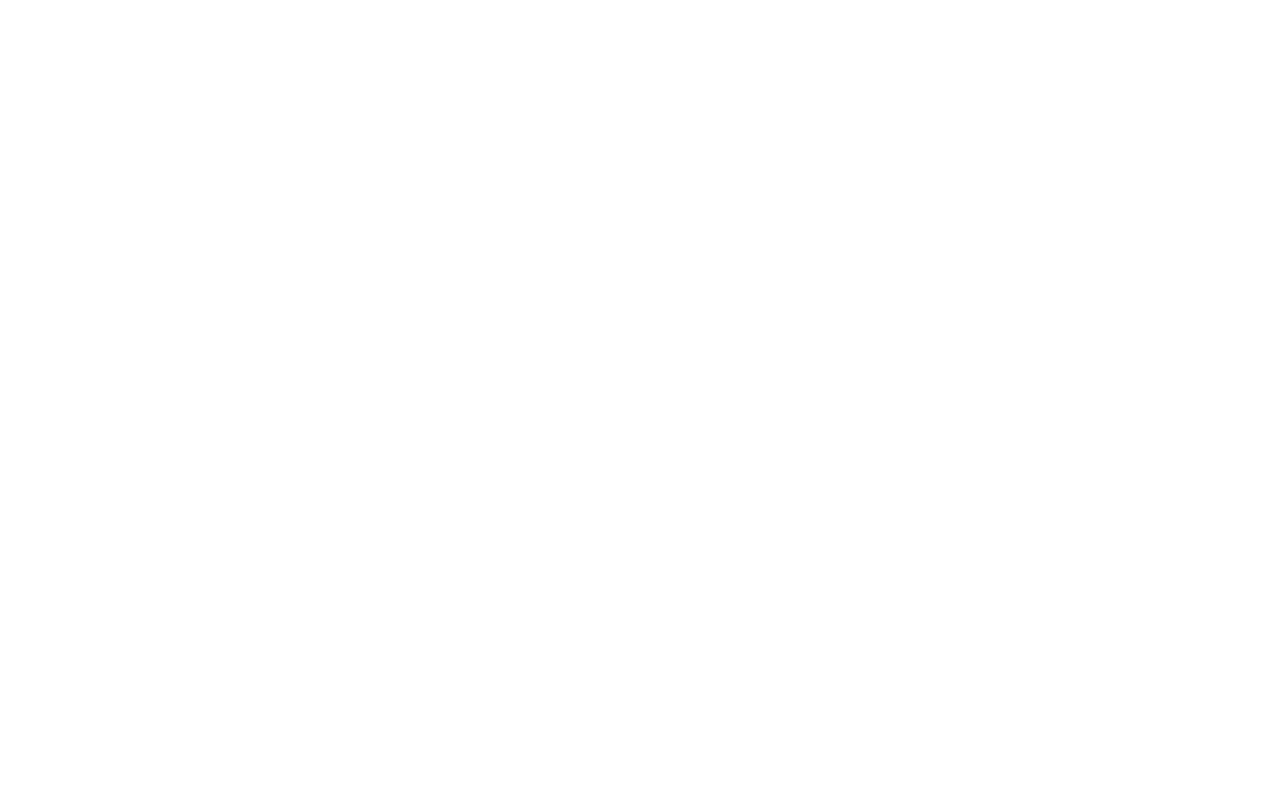
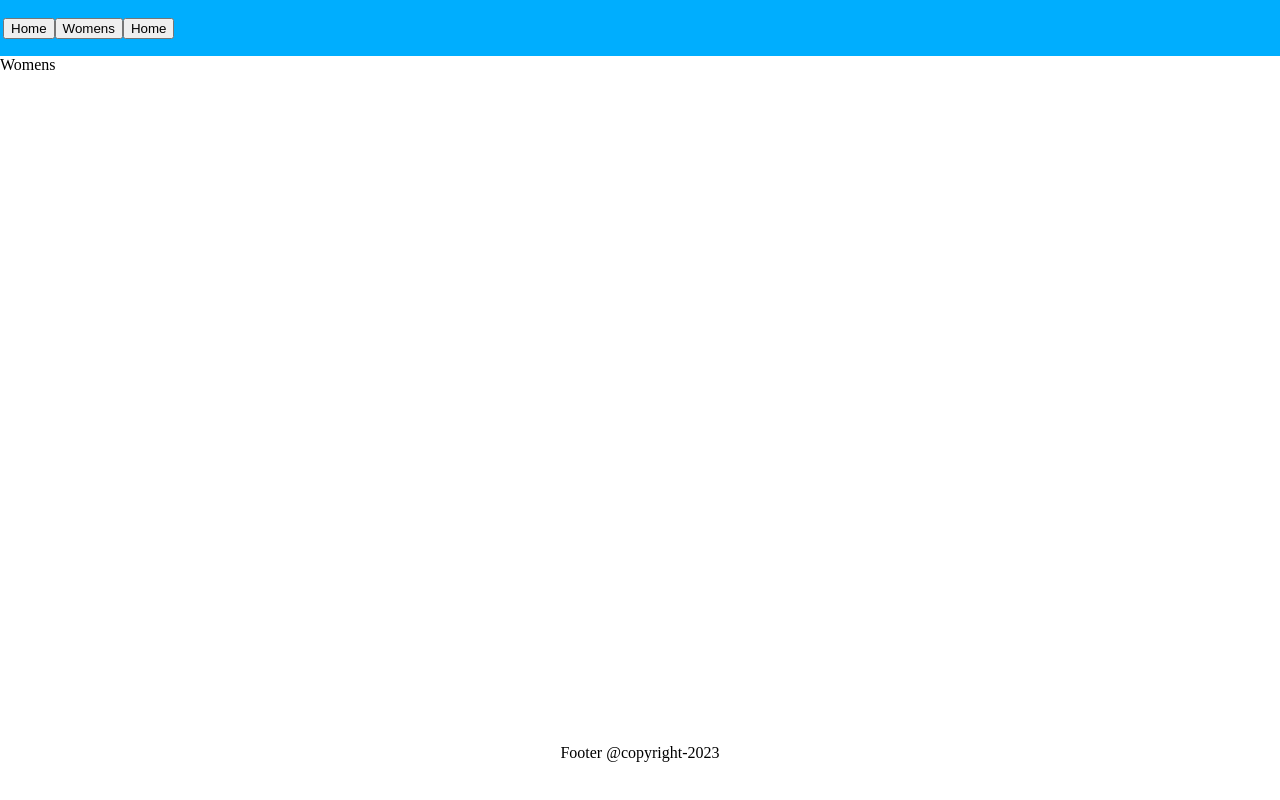
Before and after one commit to amrit-7/react-tut, a React (Vite) app: page /womens in a window 1280 px wide. Before the commit this address had no page. Built offline with nearby package versions, Linux system fonts and the light colour scheme.

Commit message:
routes and outlet layout

```diff
--- a/index.html
+++ b/index.html
@@ -6,7 +6,7 @@
     <meta name="viewport" content="width=device-width, initial-scale=1.0" />
     <title>Vite + React</title>
   </head>
-  <body>
+  <body style="padding: 0; margin: 0;">
     <div id="root"></div>
     <script type="module" src="/src/main.jsx"></script>
   </body>
--- a/src/App.jsx
+++ b/src/App.jsx
@@ -1,29 +1,16 @@
 import { Routes, Route } from "react-router";
-import HomePage from "./Pages/HomePage/HomePage";
-import LoginPage from "./Pages/Login/LoginPage";
 import { BrowserRouter } from "react-router-dom";
-import RegisterPage from "./Pages/Register/RegisterPage";
-import AllCategories from "./Pages/Users/AllUsers";
+import Layout from "./Layout/Layout";
+import AllUsers from "./Pages/Users/AllUsers";
 import Womens from "./Pages/Users/Womens";
-import Kids from "./Pages/Users/Kids";
-import Notfound from "./Pages/NotFound/Notfound";
-import MensRoutes from "./Pages/Mens/MensRoutes";
-import UserRoutes from "./Pages/Users/UserRoutes";
 const App = () => {
   return (
     <BrowserRouter>
       <Routes>
-        <Route path="/" element={<HomePage />} /> {/* Homepage */}
-        <Route path="/login" element={<LoginPage />} />
-        <Route path="/register" element={<RegisterPage />} />
-        <Route path="/shop/*">
-          <Route path="*" element={<Notfound />} />
-          <Route index element={<AllCategories />} />
-          <Route path="womens" element={<Womens />} />
-          <Route path="mens/*" element={<MensRoutes />} />
-          <Route path="kids" element={<Kids />} />
+        <Route path="/" element={<Layout />}>
+          <Route index element={<AllUsers />} />
+          <Route path="/womens" element={<Womens />} />
         </Route>
-        <Route path="/users/*" element={<UserRoutes />} />
       </Routes>
     </BrowserRouter>
   );
--- /dev/null
+++ b/src/Components/Footer/Footer.jsx
@@ -0,0 +1,17 @@
+const Footer = () => {
+  return (
+    <div
+      style={{
+        p: 4,
+        height: 50,
+        display: "flex",
+        alignItems: "center",
+        justifyContent: "center",
+      }}
+    >
+      Footer @copyright-2023
+    </div>
+  );
+};
+
+export default Footer;
--- /dev/null
+++ b/src/Components/Navbar/Navbar.jsx
@@ -0,0 +1,27 @@
+import { Link } from "react-router-dom";
+
+const Navbar = () => {
+  return (
+    <div
+      style={{
+        display: "flex",
+        alignItems: "center",
+        padding: 3,
+        height: 50,
+        backgroundColor: "#00aefe",
+      }}
+    >
+      <Link to={"/"}>
+        <button>Home</button>
+      </Link>
+      <Link to={"/womens"}>
+        <button>Womens</button>
+      </Link>
+      <Link to={"/"}>
+        <button>Home</button>
+      </Link>
+    </div>
+  );
+};
+
+export default Navbar;
--- /dev/null
+++ b/src/Layout/Layout.jsx
@@ -0,0 +1,21 @@
+import { Outlet } from "react-router";
+import Footer from "../Components/Footer/Footer";
+import Navbar from "../Components/Navbar/Navbar";
+
+const Layout = () => {
+  return (
+    <div className="main-wrapper">
+      <div className="topbar">
+        <Navbar />
+      </div>
+      <div className="content" style={{ minHeight: "84vh" }}>
+        <Outlet />
+      </div>
+      <div className="footer">
+        <Footer />
+      </div>
+    </div>
+  );
+};
+
+export default Layout;
--- a/src/Pages/Users/UserDetails.jsx
+++ b/src/Pages/Users/UserDetails.jsx
@@ -1,9 +1,8 @@
 import { useParams } from "react-router";
-
 const UserDetails = () => {
-  const { userId } = useParams();
+  const { id } = useParams();
   //api (id)
-  return <div>UserDetails {userId}</div>;
+  return <div>UserDetails {id}</div>;
 };
 
 export default UserDetails;
--- a/src/Pages/Users/UserRoutes.jsx
+++ b/src/Pages/Users/UserRoutes.jsx
@@ -6,7 +6,7 @@
   return (
     <Routes>
       <Route index element={<AllUsers />} />
-      <Route path="/:userId" element={<UserDetails />} />
+      <Route path="/:id" element={<UserDetails />} />
     </Routes>
   );
 };
```
